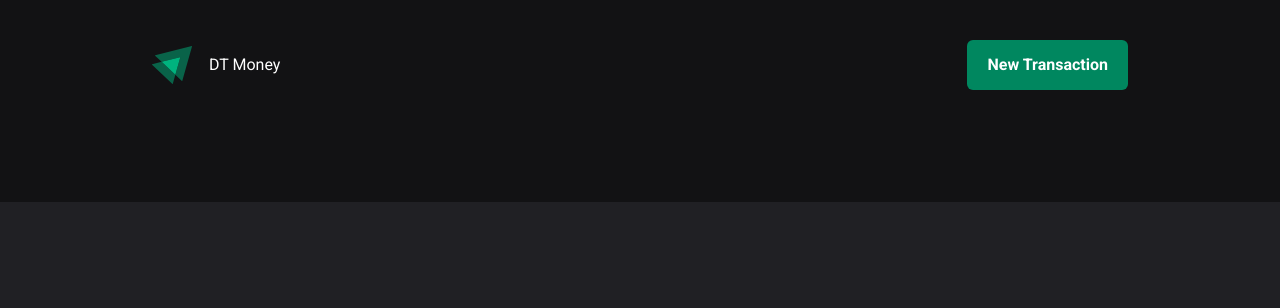
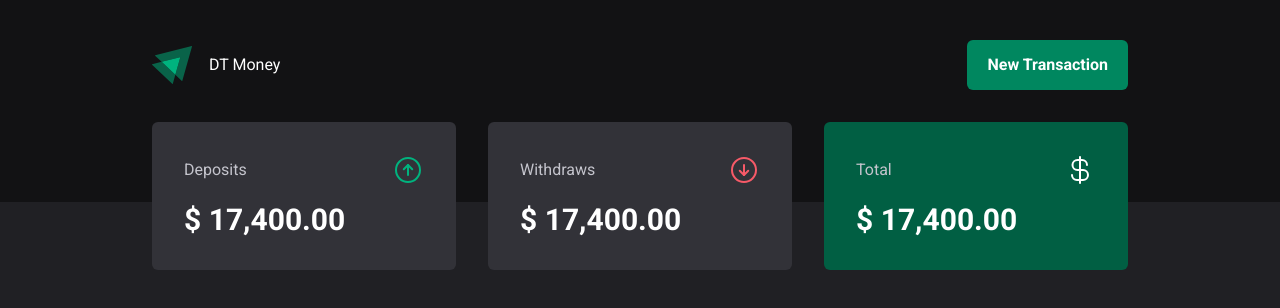
Before and after one commit to flavioccf/react_dt_money, a React (Vite) app: page / in a window 1280 px wide. Shown: the top 308 px of the page. Built offline with nearby package versions, Linux system fonts and the light colour scheme.

Commit message:
create summary components

```diff
--- a/package.json
+++ b/package.json
@@ -10,6 +10,7 @@
     "preview": "vite preview"
   },
   "dependencies": {
+    "phosphor-react": "^1.4.1",
     "react": "^18.2.0",
     "react-dom": "^18.2.0"
   },
--- /dev/null
+++ b/src/components/Summary/SummaryCard/index.tsx
@@ -0,0 +1,18 @@
+interface SummaryCardProps {
+  icon: JSX.Element;
+  title: string;
+  value: string;
+  bgColor: string;
+}
+
+export function SummaryCard({ ...props }: SummaryCardProps) {
+  return (
+    <div className={`${props.bgColor} rounded-md p-8`}>
+      <header className="flex items-center justify-between text-gray-300">
+        <span>{props.title}</span>
+        {props.icon}
+      </header>
+      <strong className="block mt-4 text-3xl">{props.value}</strong>
+    </div>
+  );
+}
--- /dev/null
+++ b/src/components/Summary/index.tsx
@@ -0,0 +1,27 @@
+import { ArrowCircleDown, ArrowCircleUp, CurrencyDollar } from "phosphor-react";
+import { SummaryCard } from "./SummaryCard";
+
+export function Summary() {
+  return (
+    <section className="w-full max-w-screen-lg px-6 my-0 mx-auto justify-between items-center grid grid-cols-3 gap-8 -mt-20 text-white">
+      <SummaryCard
+        icon={<ArrowCircleUp size={32} color="#00b37e" />}
+        title="Deposits"
+        bgColor="bg-gray-600"
+        value="$ 17,400.00"
+      />
+      <SummaryCard
+        icon={<ArrowCircleDown size={32} color="#f75a68" />}
+        title="Withdraws"
+        bgColor="bg-gray-600"
+        value="$ 17,400.00"
+      />
+      <SummaryCard
+        icon={<CurrencyDollar size={32} color="#fff" />}
+        title="Total"
+        bgColor="bg-green-700"
+        value="$ 17,400.00"
+      />
+    </section>
+  );
+}
--- a/src/pages/Transactions/index.tsx
+++ b/src/pages/Transactions/index.tsx
@@ -1,9 +1,11 @@
 import { Header } from "../../components/Header";
+import { Summary } from "../../components/Summary";
 
 export function Transactions() {
   return (
     <div>
       <Header />
+      <Summary></Summary>
     </div>
   );
 }
```
Also changed, not shown: 1 other file (tests, documents, lock files or other folders).
